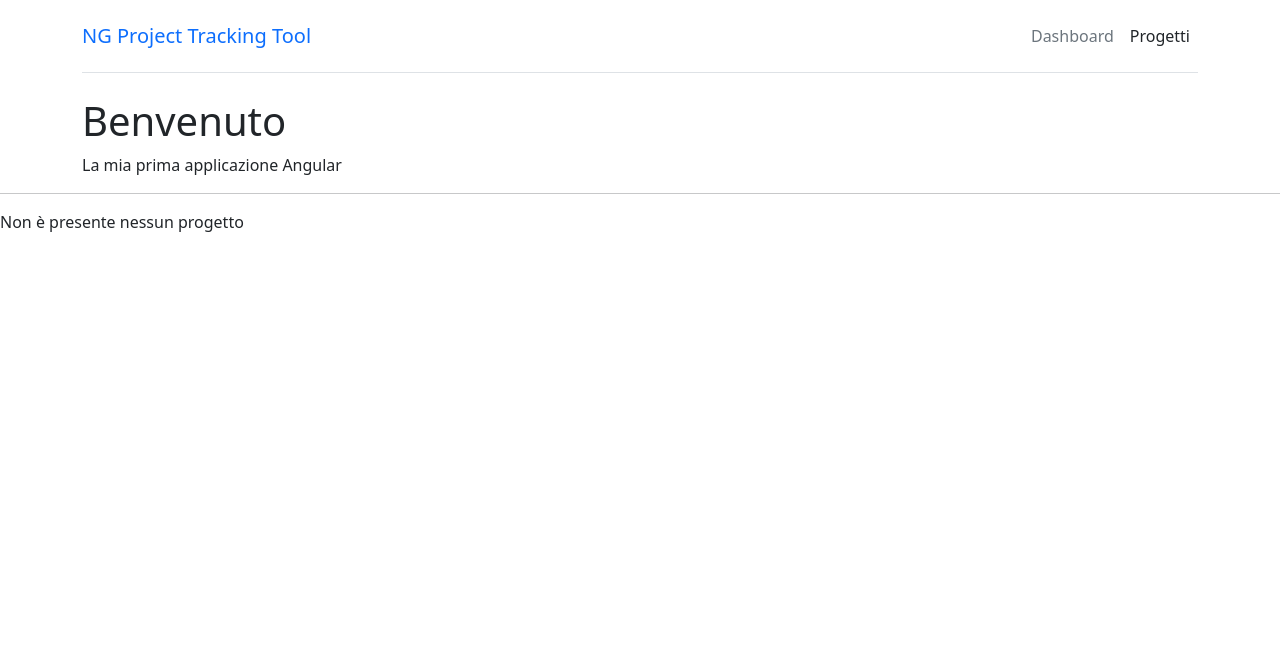
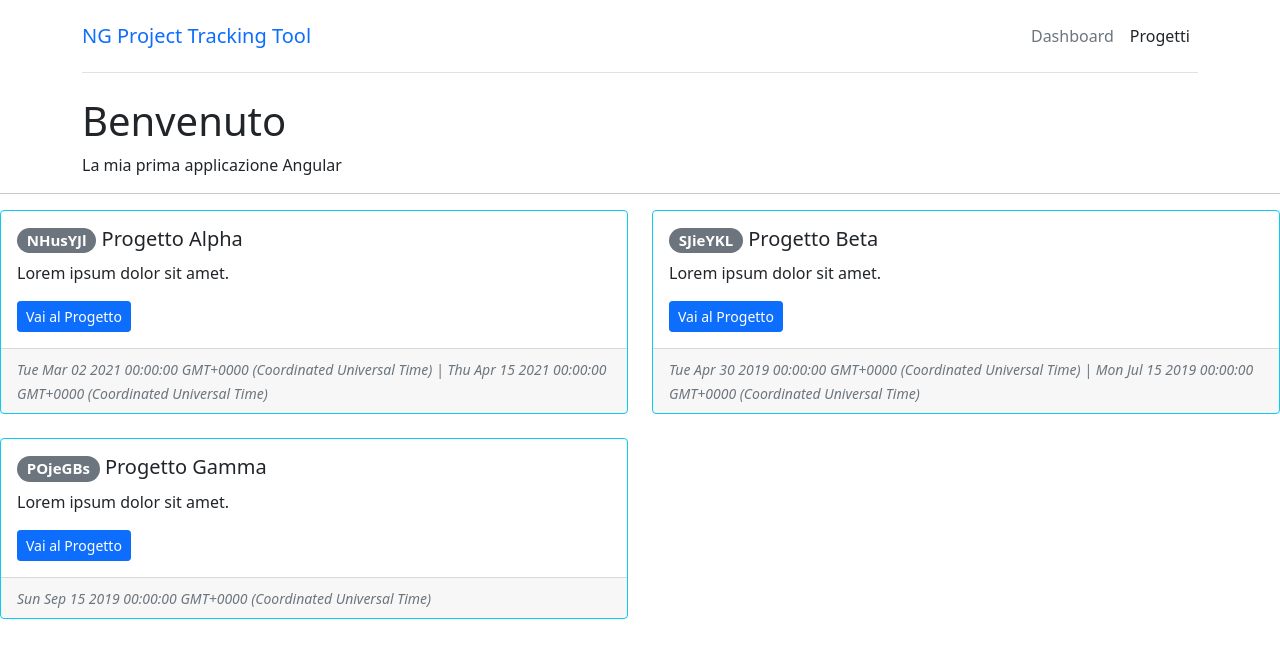
Before and after one commit to giglioDomenicoMirko/CorsoDevelhope-AngularApp-Sciuti, an Angular app: page / in a window 1280 px wide. Shown: the top 658 px of the page. Built offline with nearby package versions, Linux system fonts and the light colour scheme.

Commit message:
Le direttive di attributo: ngClass e NgStyle

```diff
--- a/src/app/project/project/project.component.html
+++ b/src/app/project/project/project.component.html
@@ -1,6 +1,10 @@
 <div class="row row-cols-1 row-cols-md-2 g-4" *ngIf="projects.length > 0; else noProjects">
   <div class="col" *ngFor="let project of projects">
-    <div class="card">
+      <!-- <div class="card" [ngClass]="'border-info'"> -->
+      <!-- <div class="card" [ngClass]="project.done ? 'border-info': 'border-warning'"> -->
+      <!-- <div class="card" [ngClass]="{'border-info': project.done, 'border-warning': !project.done}"> -->
+      <div class="card" [ngClass]="getClasses(project)">
+
       <div class="card-body">
         <h5 class="card-title">
           <span class="badge bg-secondary rounded-pill">{{
@@ -12,7 +16,7 @@
         <a href="#" class="btn btn-primary btn-sm">Vai al Progetto</a>
       </div>
       <div class="card-footer">
-        <small class="text-muted">
+        <small class="text-muted" [ngStyle]="{'font-style': project.done ? 'italic': 'normal'}">
           <span>{{ project.start }}</span>
           <span *ngIf="project.end"> | {{ project.end }}</span>
         </small>
--- a/src/app/project/project/project.component.ts
+++ b/src/app/project/project/project.component.ts
@@ -44,10 +44,18 @@ export class ProjectComponent implements OnInit {
   ]
 
   constructor() {
-    setTimeout(() => this.projects = [], 3000);
+    setTimeout(() => this.projects[2].done = true, 3000);
   }
 
   ngOnInit(): void {
   }
 
+  getClasses(projectId: Project) {
+    if(projectId.done) {
+      return 'border-info';
+    } else {
+      return 'border-warning';
+    }
+  }
+
 }
```
